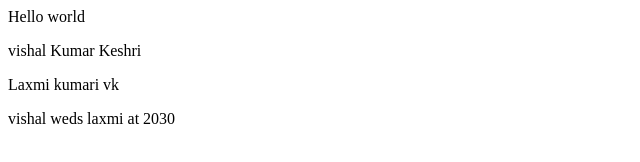
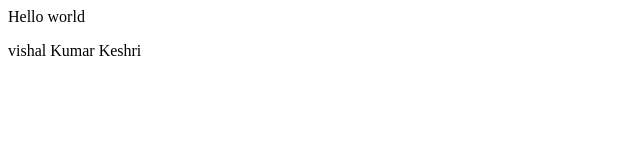
Before and after one commit to Vishal9709/new-demo, a plain HTML site: page index.html in a window 1280 px wide. Shown: the whole page, without its empty margins (0-640 px from the left). Drawn offline with Linux system fonts and the light colour scheme.

Commit message:
Update index.html

```diff
--- a/index.html
+++ b/index.html
@@ -1,4 +1,2 @@
 <p>Hello world</p>
 <p>vishal Kumar Keshri</p>
-<p>Laxmi kumari vk</p>
-<p>vishal weds laxmi at 2030</p>
```
